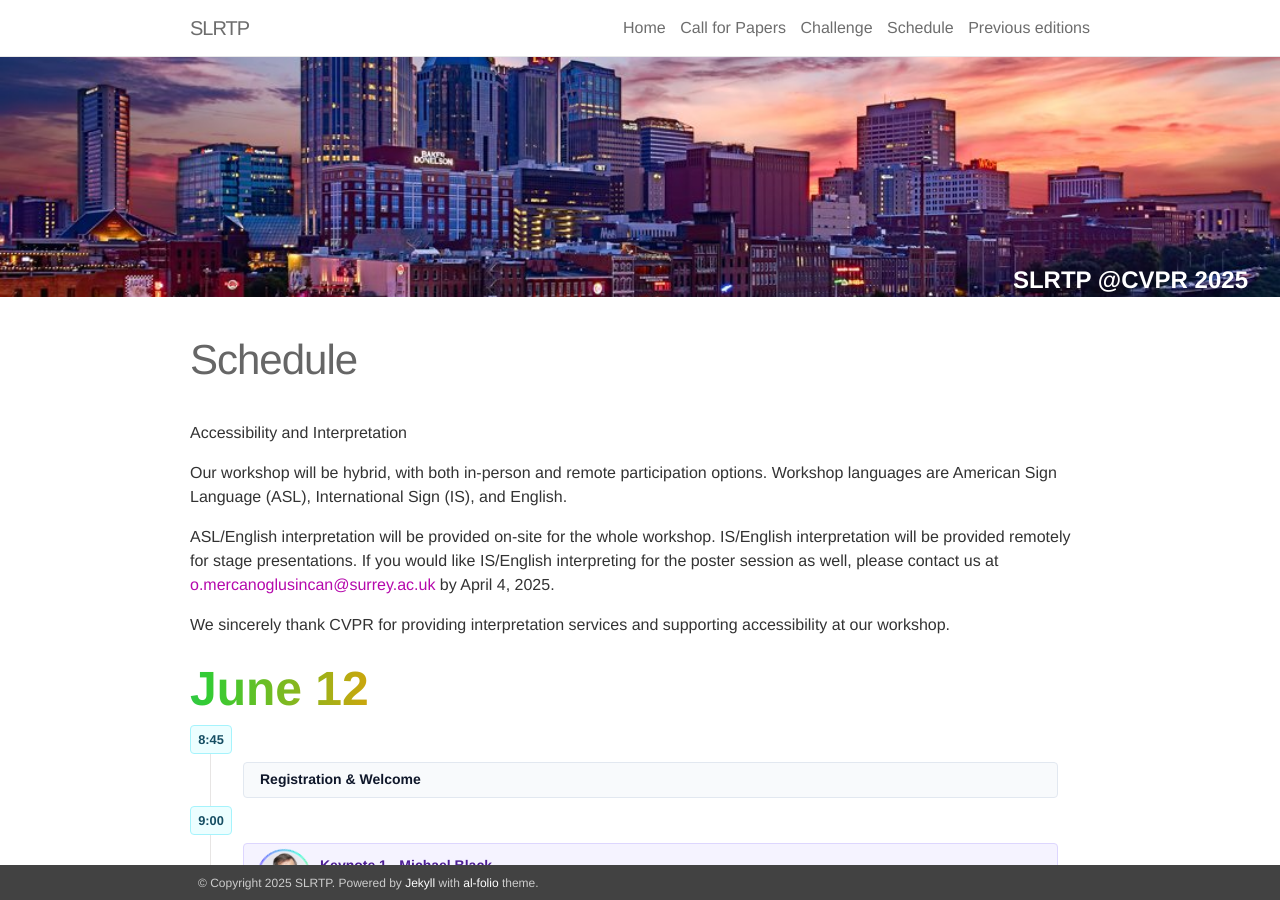
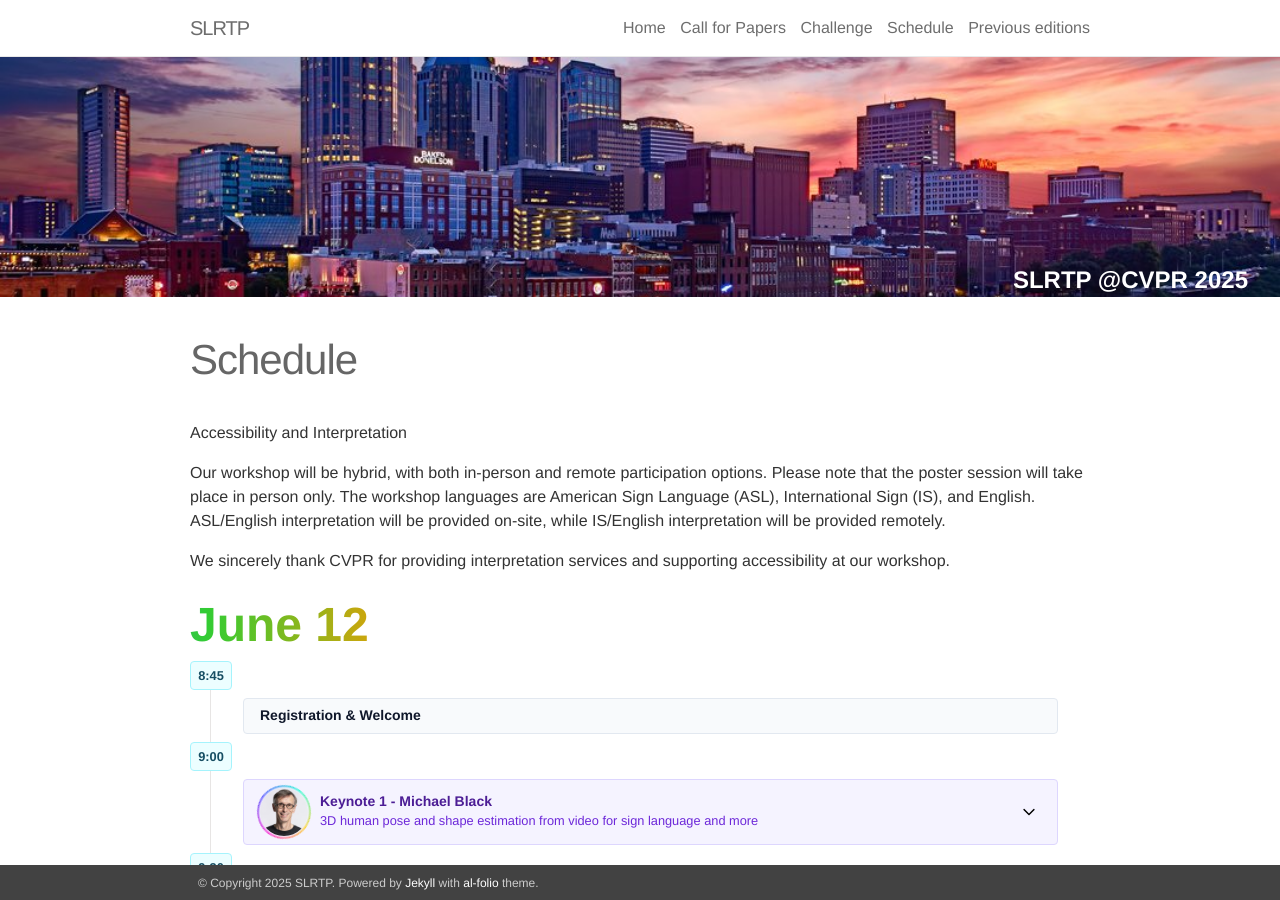
Before and after one commit to slrtpworkshop/slrtpworkshop.github.io, a Jekyll site: the page built from _pages/03_schedule.md, in a window 1280 px wide and 900 px high. Built offline with Jekyll 4.4.1, drawn with Linux system fonts in a browser that asks for light colours; nearby versions of some CDN libraries.

Commit message:
Update 03_schedule.md

```diff
--- a/_pages/03_schedule.md
+++ b/_pages/03_schedule.md
@@ -6,9 +6,7 @@ title: Schedule
 
 **Accessibility and Interpretation**
 
-Our workshop will be hybrid, with both in-person and remote participation options. Workshop languages are American Sign Language (ASL), International Sign (IS), and English.
-
-ASL/English interpretation will be provided on-site for the whole workshop. IS/English interpretation will be provided remotely for stage presentations. If you would like IS/English interpreting for the poster session as well, please contact us at [o.mercanoglusincan@surrey.ac.uk](mailto:o.mercanoglusincan@surrey.ac.uk) by April 4, 2025.
+Our workshop will be hybrid, with both in-person and remote participation options. Please note that the poster session will take place in person only. The workshop languages are American Sign Language (ASL), International Sign (IS), and English. ASL/English interpretation will be provided on-site, while IS/English interpretation will be provided remotely.
 
 We sincerely thank CVPR for providing interpretation services and supporting accessibility at our workshop.
 
```
